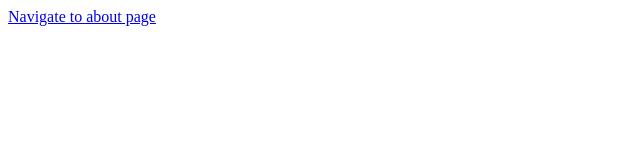
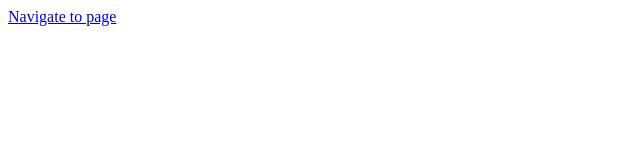
Before and after one commit to sakash07/CI-Demo, a plain HTML site: page index.html in a window 1280 px wide. Shown: the full height of the page, 0-640 px from the left. Drawn offline with Linux system fonts and the light colour scheme.

Commit message:
Third Commit

```diff
--- a/index.html
+++ b/index.html
@@ -6,7 +6,7 @@
     <title>Its an index page</title>
 </head>
 <body>
-    <a href="/about.html"> Navigate to about page</a>
+    <a href="/about.html"> Navigate to  page</a>
 
 </body>
 </html>
```
